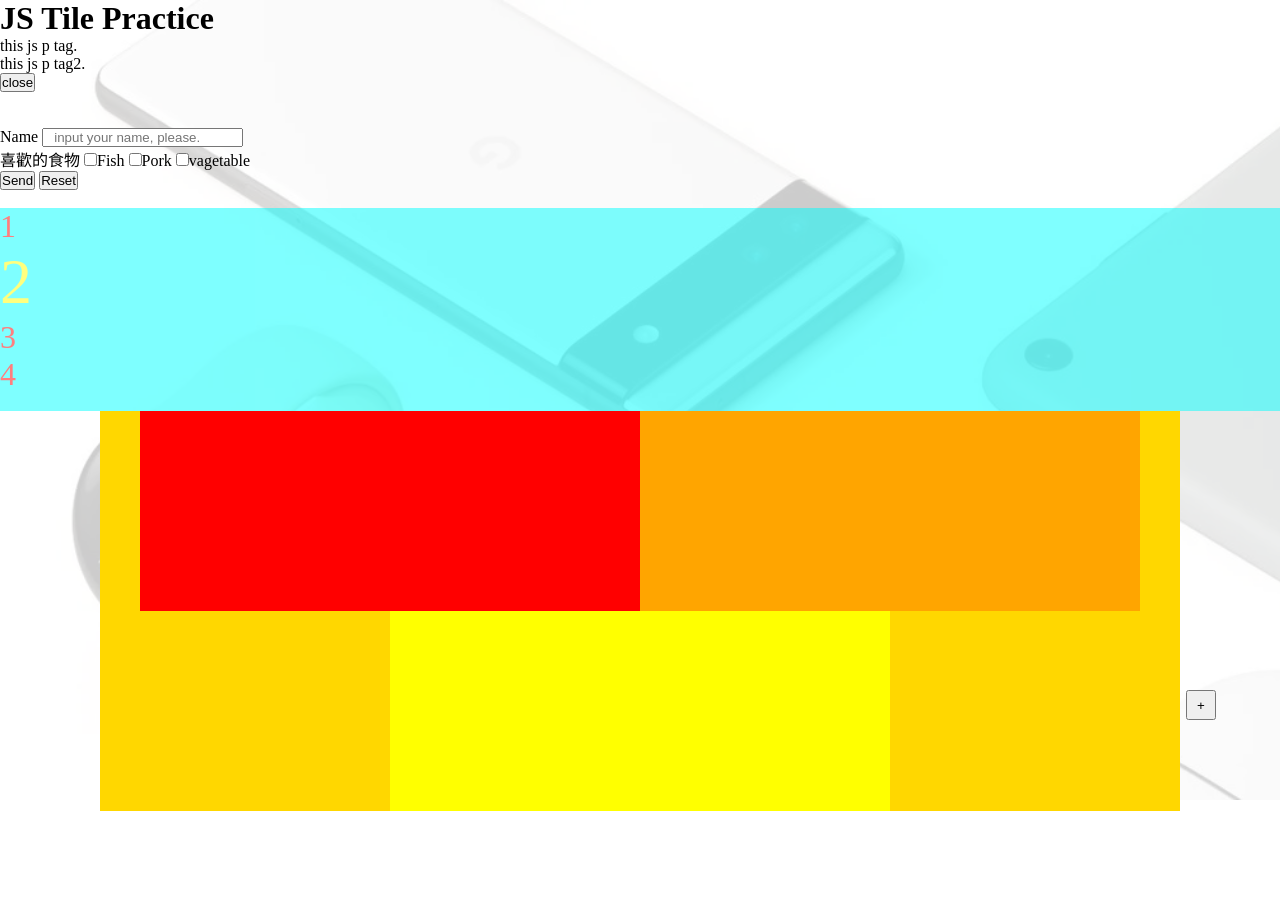
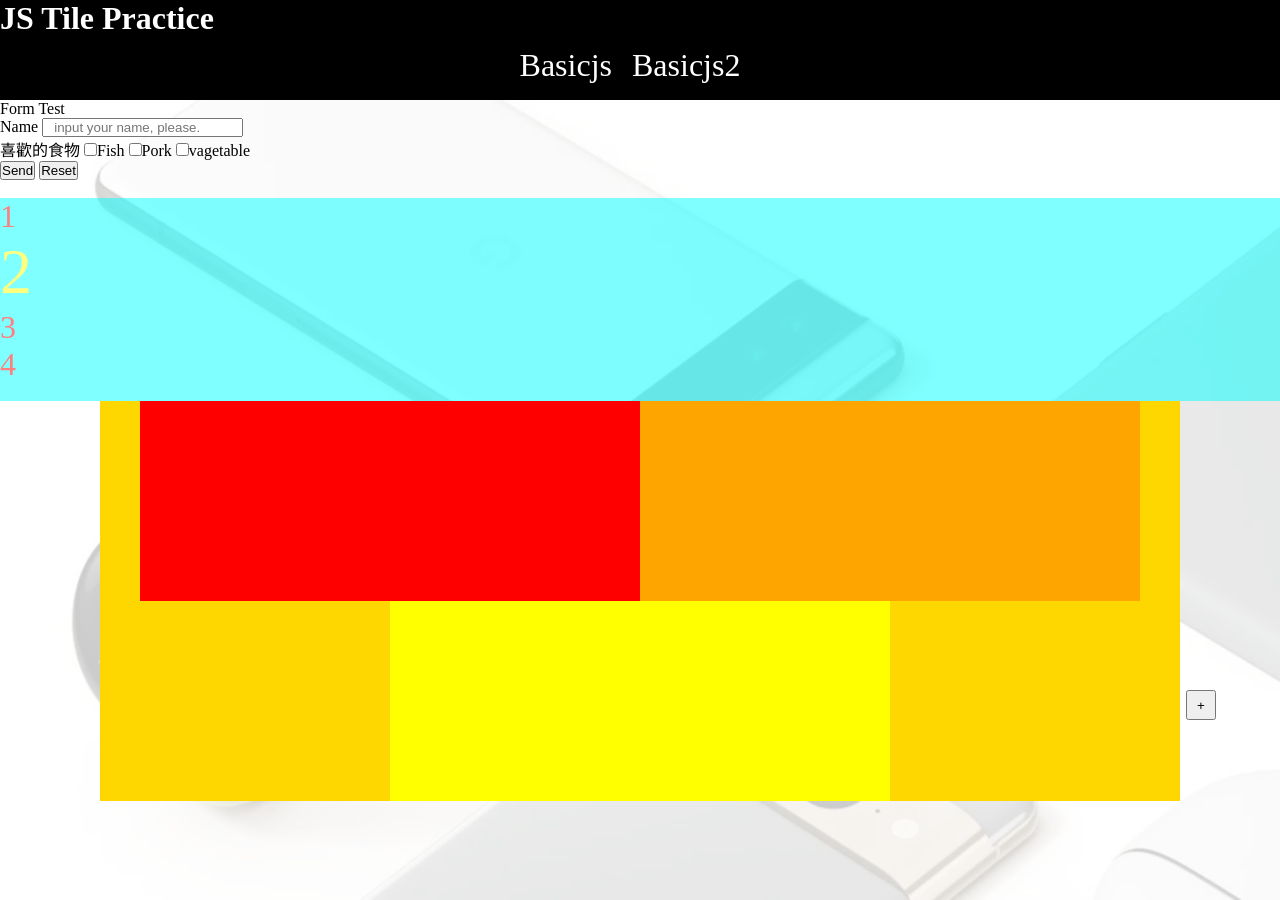
Before and after one commit to chonghao74/undermyJSPractice, a plain HTML site: page index.html in a window 1280 px wide. Before the commit the page ends 811 px from the top, so only its background shows below. Drawn offline with Linux system fonts and the light colour scheme.

Commit message:
feature: 1.新增兩個page，練習 js 用 2.新增 scss utility 把共用屬性集中 3.新增 basicjs .scss file 4.index.html 畫面調整

```diff
--- a/index.html
+++ b/index.html
@@ -18,9 +18,27 @@
 
     <header>
       <h1 id="headerTitle">JS Tile Practice</h1>
-      <p class="second">this js p tag.</p>
-      <p class="second">this js p tag2.</p>
-      <button class="btnStop" onclick="stop()">close</button>
+      <div id="div-nav-header">
+        <div class="div-nav-contain">
+          <a
+            href="./page/basicjs.html"
+            target="_self"
+            rel="noopener noreferrer"
+          >
+            Basicjs
+          </a>
+        </div>
+        <div class="div-nav-contain">
+          <a
+            href="./page/basicjs.html"
+            target="_self"
+            rel="noopener noreferrer"
+          >
+            Basicjs2
+          </a>
+        </div>
+        <div class="div-nav-contain"></div>
+      </div>
       <br />
       <br />
       <br />
@@ -28,6 +46,7 @@
 
     <main>
       <section class="sec1">
+        <label for="">Form Test</label>
         <form action="" method="GET">
           <label for="lab_name">Name</label>
           <input
--- /dev/null
+++ b/scss/basicjs.scss
@@ -0,0 +1,2 @@
+@charset 'utf-8';
+@import '../scss/utility.scss';
--- a/scss/main.scss
+++ b/scss/main.scss
@@ -1,28 +1,5 @@
 @charset 'utf-8';
-html{
-    scroll-behavior: smooth;
-}
-
-// body{
-//     .bg_trans::after{
-//         background-color: white;
-//         opacity : 0.5 ;
-//         display : block;
-//         width : 100% ;
-//         height : 100% ;
-//         position : absolute;
-//         top : 0 ;
-//         right : 0 ;
-//         bottom : 0 ;
-//         left : 0 ;
-//     }
-// }
-
-*{
-    margin: 0;
-    padding: 0;
-    box-sizing: border-box;
-}
+@import '../scss/utility.scss';
 
 body{
     section.bg{
@@ -42,9 +19,37 @@ body{
             opacity: 0.8;
         }
     }
+
+    header{
+        position: fixed;
+        top: 0px;
+        width: 100%;
+        height: 100px;
+        background-color: black;
+    }
+
+    #headerTitle{
+        color: white
+    }
+
+    #div-nav-header{
+        @include defaultFlex();
+        justify-content: center;
+        .div-nav-contain{
+            margin: 10px;
+            a{
+                text-decoration: none;
+                color: white;
+                font-size: 2rem;
+                &:hover{
+                   color: yellow
+                }
+            }
+        }
     }
 
     main{
+        margin-top: 100px;
 
         input[type="text"]{
             color: aquamarine;
@@ -101,3 +106,5 @@ main{
             }
         }
     }
+
+}
--- /dev/null
+++ b/scss/utility.scss
@@ -0,0 +1,21 @@
+html{
+    scroll-behavior: smooth;
+}
+
+*{
+    margin: 0;
+    padding: 0;
+    box-sizing: border-box;
+}
+
+@mixin defaultFlexRow(){
+    display: flex;
+    flex-direction: row;
+    flex-wrap: wrap;
+}
+
+@mixin defaultFlexColumn(){
+    display: flex;
+    flex-direction: column;
+    flex-wrap: wrap;
+}
```
Also changed, not shown: js/app.js (+7 -4 lines), page/basicjs.html (added, +22 -0 lines), page/basicjs2.html (added, +15 -0 lines), dist/style/basicjs.min.css (added), dist/style/main.min.css, dist/style/utility.min.css (added), icons/home.png (added), icons/js.png (added), icons/js2.png (added), style/basicjs.css (added), style/main.css, style/utility.css (added), 6 other files. Lines whose indentation alone changed are shown as unchanged.
